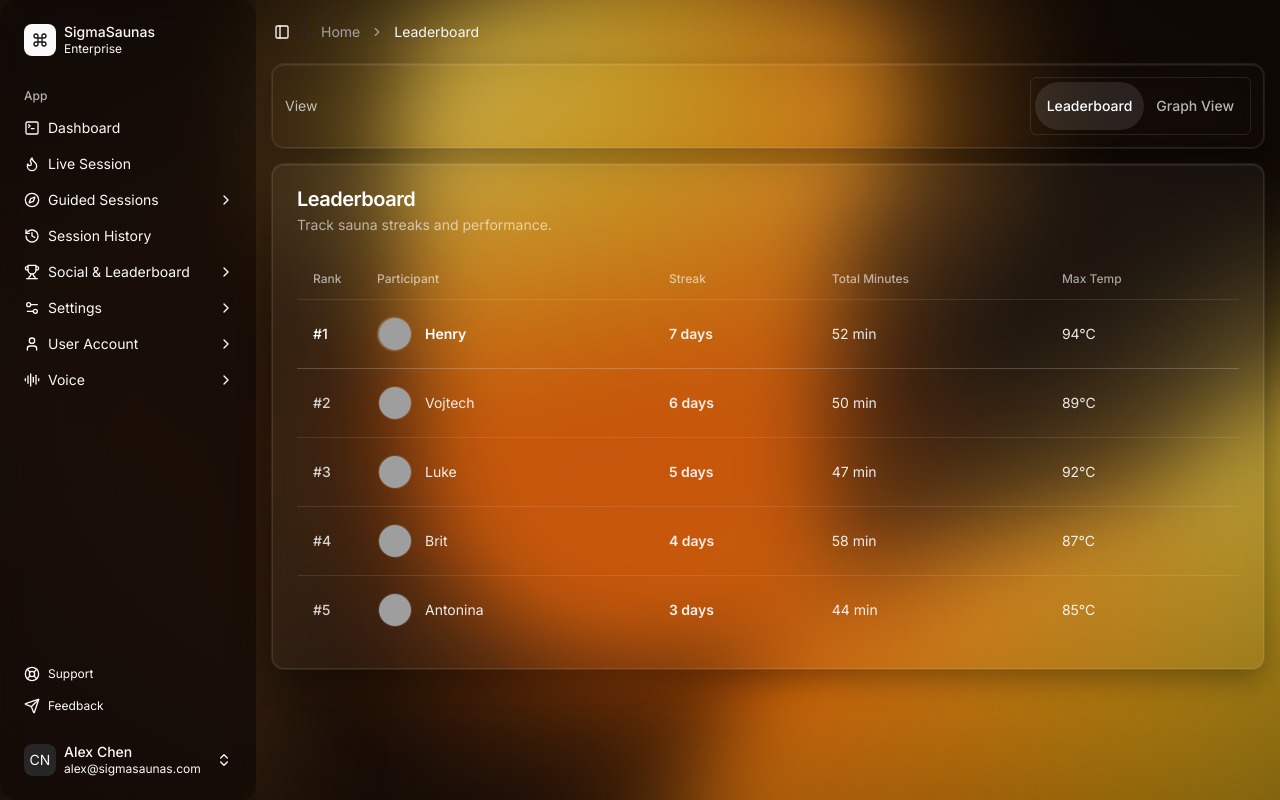
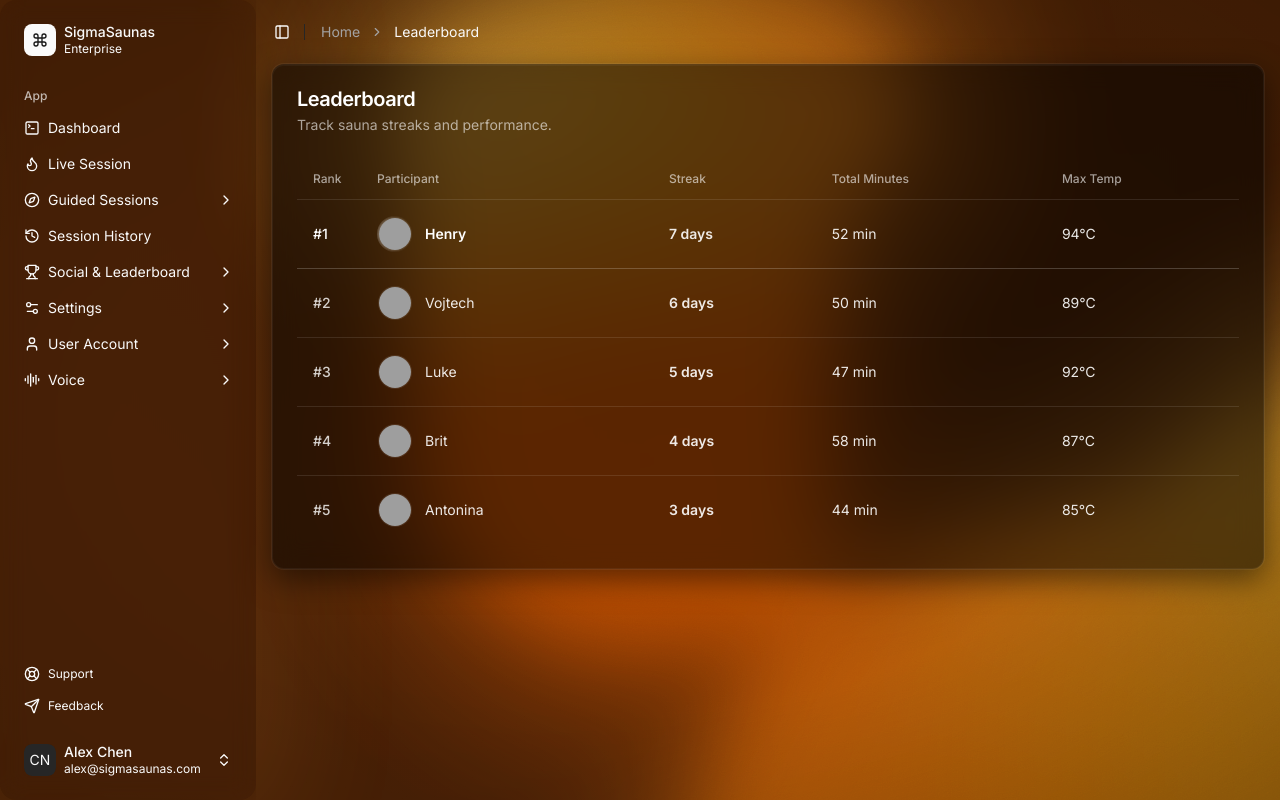
Before and after one commit to HenryAllen04/Sigma-Saunas, a Next.js app: page /leaderboard in a window 1280 px wide. Built offline with nearby package versions, Linux system fonts and the light colour scheme; grey boxes are pictures that could not be loaded.

Commit message:
style: add orange background overlay, tune blob opacity; lighten widget surfaces; remove Leaderboard Graph View toggle; adjust global dim overlay

```diff
--- a/app/(dashboard)/leaderboard/page.tsx
+++ b/app/(dashboard)/leaderboard/page.tsx
@@ -10,8 +10,6 @@ import {
 	BreadcrumbPage,
 	BreadcrumbSeparator,
 } from "@/components/ui/breadcrumb"
-import { Card } from "@/components/ui/card"
-import { Button } from "@/components/ui/button"
 import { Separator } from "@/components/ui/separator"
 import {
 	SidebarInset,
@@ -19,15 +17,9 @@ import {
 	SidebarTrigger,
 } from "@/components/ui/sidebar"
 import { LeaderboardTable } from "@/components/leaderboard/LeaderboardTable"
-import { LeaderboardGraph } from "@/components/leaderboard/LeaderboardGraph"
 import { leaderboard as leaderboardData } from "@/lib/data/leaderboard"
-import { cn } from "@/lib/utils"
-
-type ViewMode = "leaderboard" | "graph"
 
 export default function Page() {
-	const [view, setView] = React.useState<ViewMode>("leaderboard")
-
 	const users = React.useMemo(
 		() =>
 			leaderboardData.map((u) => ({
@@ -66,44 +58,9 @@ export default function Page() {
 					</div>
 				</header>
 				<div className="flex flex-1 flex-col gap-4 p-4 pt-0">
-					<Card className="border-white/10 bg-transparent p-3">
-						<div className="flex items-center justify-between gap-3">
-							<div className="text-sm text-white/70">View</div>
-							<div className="inline-flex rounded-md border border-white/10 p-1">
-								<SegmentedTab active={view === "leaderboard"} onClick={() => setView("leaderboard")}>
-									Leaderboard
-								</SegmentedTab>
-								<SegmentedTab active={view === "graph"} onClick={() => setView("graph")}>
-									Graph View
-								</SegmentedTab>
-							</div>
-						</div>
-					</Card>
-
-					{view === "leaderboard" ? (
 						<LeaderboardTable users={users} />
-					) : (
-						<LeaderboardGraph users={users} />
-					)}
 				</div>
 			</SidebarInset>
 		</SidebarProvider>
 	)
 }
-
-function SegmentedTab(props: { active?: boolean; onClick?: () => void; children: React.ReactNode }) {
-	const { active, onClick, children } = props
-	return (
-		<Button
-			type="button"
-			variant="ghost"
-			onClick={onClick}
-			className={cn(
-				"px-3 py-1 text-xs sm:text-sm",
-				active ? "bg-white/10 text-white" : "text-white/70 hover:text-white"
-			)}
-		>
-			{children}
-		</Button>
-	)
-}
--- a/app/globals.css
+++ b/app/globals.css
@@ -132,19 +132,19 @@
 @layer components {
   /* Reusable dark glass surface */
   .surface-glass {
-    @apply rounded-xl border border-white/10 bg-white/[0.04] text-white/90 backdrop-blur-md;
-    /* Subtle top-left highlight and soft outer edge */
+    @apply rounded-xl border border-white/5 bg-black/50 text-white/90 backdrop-blur-md;
+    /* Subtle top-left highlight and deeper outer edge for darker surface */
+    box-shadow:
+      inset 0 1px 0 rgba(255, 255, 255, 0.04),
+      0 0 0 1px rgba(255, 255, 255, 0.06),
+      0 10px 30px rgba(0, 0, 0, 0.5);
+  }
+  .surface-glass:hover {
+    @apply bg-black/60 backdrop-blur-lg;
     box-shadow:
       inset 0 1px 0 rgba(255, 255, 255, 0.06),
       0 0 0 1px rgba(255, 255, 255, 0.08),
-      0 10px 30px rgba(0, 0, 0, 0.35);
-  }
-  .surface-glass:hover {
-    @apply bg-white/[0.06] backdrop-blur-lg;
-    box-shadow:
-      inset 0 1px 0 rgba(255, 255, 255, 0.08),
-      0 0 0 1px rgba(255, 255, 255, 0.10),
-      0 14px 36px rgba(0, 0, 0, 0.45);
+      0 14px 36px rgba(0, 0, 0, 0.55);
   }
   .surface-glass:active {
     /* Pressed-in (neumorphic) effect */
--- a/app/layout.tsx
+++ b/app/layout.tsx
@@ -23,14 +23,15 @@ export default function RootLayout({
           gradientBackgroundEnd="#120a05"
           colors={["#ff6a00", "#ffd34d", "#ff9a1f", "#ff6a00", "#ffd34d"]}
           blur={40}
-          opacity={0.75}
+          opacity={0.6}
           speed={1}
           interactive={false}
           extraBlobs={12}
           blobScale={1.2}
           containerClassName="fixed inset-0 z-0 pointer-events-none"
         />
-        <div className="relative z-10">
+        <div className="fixed inset-0 z-10 pointer-events-none bg-[#ff6a00]/20" />
+        <div className="relative z-20">
           {children}
         </div>
       </body>
```
